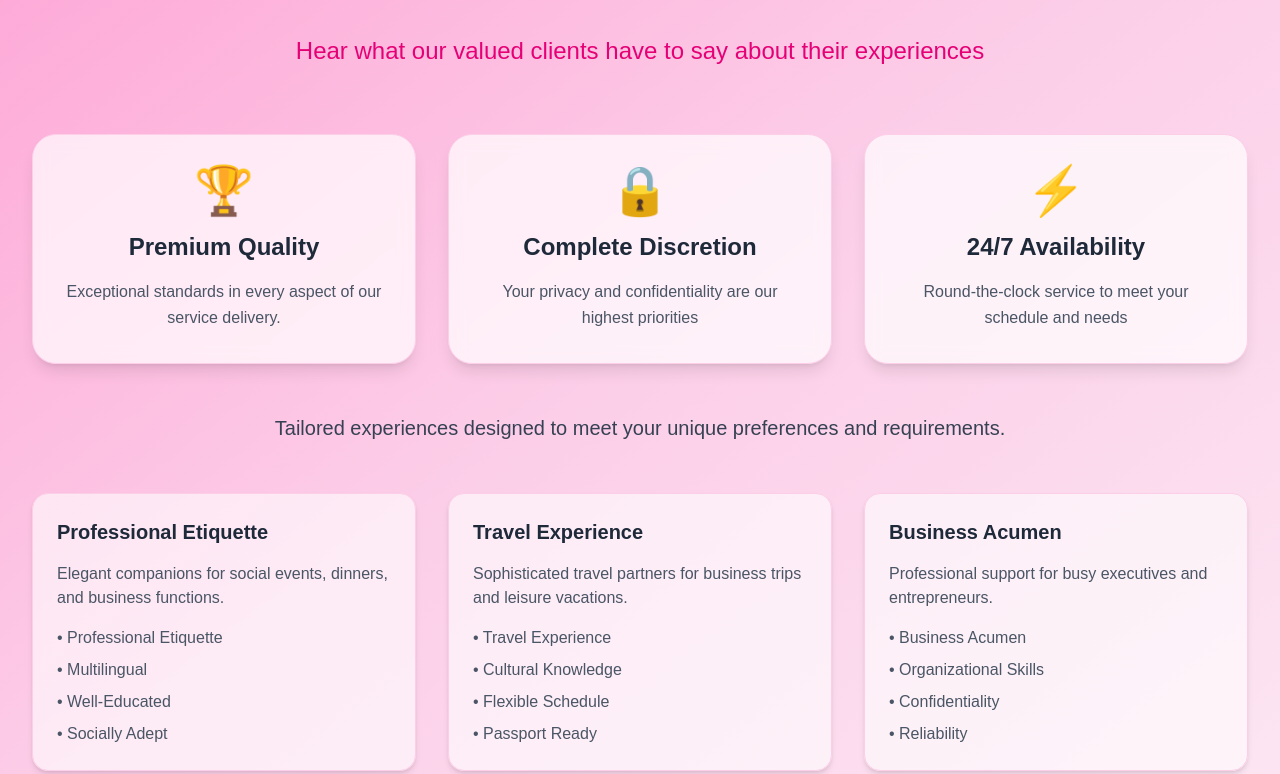
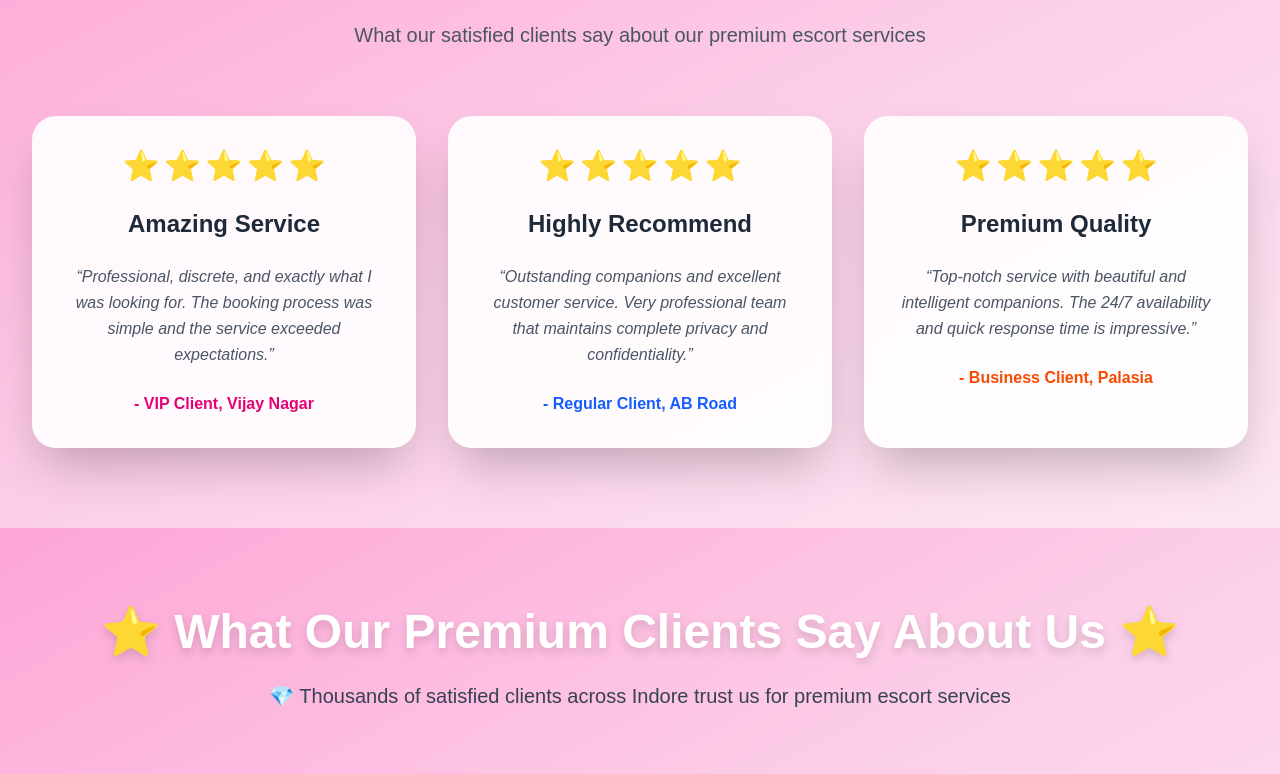
Before and after one commit to anshmydigitalcrown-ui/surat, a Next.js app: page / in a window 1280 px wide. Shown: the part 6460-7234 px from the top of the page. Built offline with nearby package versions, Linux system fonts and the light colour scheme.

Commit message:
Replace old testimonials with new client reviews section - removed Premium Quality cards, added real client testimonials with 5-star ratings below location sections on all pages

```diff
--- a/src/app/gallery/page.tsx
+++ b/src/app/gallery/page.tsx
@@ -349,59 +349,71 @@ export default function Gallery() {
         </div>
       </section>
 
-      {/* Escorts in Surat Content Section */}
+      {/* Client Testimonials */}
       <section className="py-20 bg-gradient-to-br from-pink-300 via-pink-200 to-pink-100">
         <div className="max-w-7xl mx-auto px-4 sm:px-6 lg:px-8">
           <div className="text-center mb-16">
-            <h2 className="text-5xl md:text-6xl font-black text-gray-800 mb-6">
+            <h2 className="text-4xl md:text-5xl font-bold text-gray-800 mb-6">
               Client Testimonials
             </h2>
-            <p className="text-xl md:text-2xl text-pink-600 max-w-4xl mx-auto leading-relaxed">
-              Hear what our valued clients have to say about their experiences
-            </p>
-          </div>
-
-          <div className="text-center mb-12">
-            <p className="text-xl text-gray-700 max-w-4xl mx-auto leading-relaxed">
-              Tailored experiences designed to meet your unique preferences and requirements.
+            <p className="text-xl text-gray-600 max-w-4xl mx-auto leading-relaxed">
+              What our satisfied clients say about our premium escort services
             </p>
           </div>
 
           <div className="grid grid-cols-1 md:grid-cols-3 gap-8">
-            {/* Professional Etiquette */}
-            <div className="bg-white/60 rounded-2xl p-6 border border-pink-200 shadow-md">
-              <h4 className="text-xl font-bold text-gray-800 mb-4">Professional Etiquette</h4>
-              <p className="text-gray-600 mb-4">Elegant companions for social events, dinners, and business functions.</p>
-              <ul className="space-y-2 text-gray-600">
-                <li>• Professional Etiquette</li>
-                <li>• Multilingual</li>
-                <li>• Well-Educated</li>
-                <li>• Socially Adept</li>
-              </ul>
+            {/* Amazing Service */}
+            <div className="bg-white/90 backdrop-blur-sm rounded-3xl p-8 text-center shadow-2xl hover:shadow-3xl transition-all duration-300 transform hover:scale-105">
+              <div className="flex justify-center mb-6">
+                <div className="flex space-x-1">
+                  <span className="text-3xl text-yellow-500">⭐</span>
+                  <span className="text-3xl text-yellow-500">⭐</span>
+                  <span className="text-3xl text-yellow-500">⭐</span>
+                  <span className="text-3xl text-yellow-500">⭐</span>
+                  <span className="text-3xl text-yellow-500">⭐</span>
+                </div>
+              </div>
+              <h3 className="text-2xl font-bold text-gray-800 mb-6">Amazing Service</h3>
+              <p className="text-gray-600 italic leading-relaxed mb-6">
+                &ldquo;Professional, discrete, and exactly what I was looking for. The booking process was simple and the service exceeded expectations.&rdquo;
+              </p>
+              <p className="text-pink-600 font-bold">- VIP Client, Vijay Nagar</p>
             </div>
 
-            {/* Travel Experience */}
-            <div className="bg-white/60 rounded-2xl p-6 border border-pink-200 shadow-md">
-              <h4 className="text-xl font-bold text-gray-800 mb-4">Travel Experience</h4>
-              <p className="text-gray-600 mb-4">Sophisticated travel partners for business trips and leisure vacations.</p>
-              <ul className="space-y-2 text-gray-600">
-                <li>• Travel Experience</li>
-                <li>• Cultural Knowledge</li>
-                <li>• Flexible Schedule</li>
-                <li>• Passport Ready</li>
-              </ul>
+            {/* Highly Recommend */}
+            <div className="bg-white/90 backdrop-blur-sm rounded-3xl p-8 text-center shadow-2xl hover:shadow-3xl transition-all duration-300 transform hover:scale-105">
+              <div className="flex justify-center mb-6">
+                <div className="flex space-x-1">
+                  <span className="text-3xl text-yellow-500">⭐</span>
+                  <span className="text-3xl text-yellow-500">⭐</span>
+                  <span className="text-3xl text-yellow-500">⭐</span>
+                  <span className="text-3xl text-yellow-500">⭐</span>
+                  <span className="text-3xl text-yellow-500">⭐</span>
+                </div>
+              </div>
+              <h3 className="text-2xl font-bold text-gray-800 mb-6">Highly Recommend</h3>
+              <p className="text-gray-600 italic leading-relaxed mb-6">
+                &ldquo;Outstanding companions and excellent customer service. Very professional team that maintains complete privacy and confidentiality.&rdquo;
+              </p>
+              <p className="text-blue-600 font-bold">- Regular Client, AB Road</p>
             </div>
 
-            {/* Business Acumen */}
-            <div className="bg-white/60 rounded-2xl p-6 border border-pink-200 shadow-md">
-              <h4 className="text-xl font-bold text-gray-800 mb-4">Business Acumen</h4>
-              <p className="text-gray-600 mb-4">Professional support for busy executives and entrepreneurs.</p>
-              <ul className="space-y-2 text-gray-600">
-                <li>• Business Acumen</li>
-                <li>• Organizational Skills</li>
-                <li>• Confidentiality</li>
-                <li>• Reliability</li>
-              </ul>
+            {/* Premium Quality */}
+            <div className="bg-white/90 backdrop-blur-sm rounded-3xl p-8 text-center shadow-2xl hover:shadow-3xl transition-all duration-300 transform hover:scale-105">
+              <div className="flex justify-center mb-6">
+                <div className="flex space-x-1">
+                  <span className="text-3xl text-yellow-500">⭐</span>
+                  <span className="text-3xl text-yellow-500">⭐</span>
+                  <span className="text-3xl text-yellow-500">⭐</span>
+                  <span className="text-3xl text-yellow-500">⭐</span>
+                  <span className="text-3xl text-yellow-500">⭐</span>
+                </div>
+              </div>
+              <h3 className="text-2xl font-bold text-gray-800 mb-6">Premium Quality</h3>
+              <p className="text-gray-600 italic leading-relaxed mb-6">
+                &ldquo;Top-notch service with beautiful and intelligent companions. The 24/7 availability and quick response time is impressive.&rdquo;
+              </p>
+              <p className="text-orange-600 font-bold">- Business Client, Palasia</p>
             </div>
           </div>
         </div>
--- a/src/app/page.tsx
+++ b/src/app/page.tsx
@@ -444,88 +444,71 @@ export default function Home() {
         </div>
       </section>
 
-      {/* Escorts in Surat Content Section */}
+      {/* Client Testimonials */}
       <section className="py-20 bg-gradient-to-br from-pink-300 via-pink-200 to-pink-100">
         <div className="max-w-7xl mx-auto px-4 sm:px-6 lg:px-8">
           <div className="text-center mb-16">
-            <h2 className="text-5xl md:text-6xl font-black text-gray-800 mb-6">
+            <h2 className="text-4xl md:text-5xl font-bold text-gray-800 mb-6">
               Client Testimonials
             </h2>
-            <p className="text-xl md:text-2xl text-pink-600 max-w-4xl mx-auto leading-relaxed">
-              Hear what our valued clients have to say about their experiences
-            </p>
-          </div>
-
-          <div className="grid grid-cols-1 md:grid-cols-3 gap-8 mb-12">
-            {/* Premium Quality */}
-            <div className="bg-white/70 backdrop-blur-sm rounded-3xl p-8 text-center border border-pink-200 hover:bg-white/80 transition-all duration-300 shadow-lg">
-              <div className="text-5xl mb-4">🏆</div>
-              <h3 className="text-2xl font-bold text-gray-800 mb-4">Premium Quality</h3>
-              <p className="text-gray-600 leading-relaxed">
-                Exceptional standards in every aspect of our service delivery.
-              </p>
-            </div>
-
-            {/* Complete Discretion */}
-            <div className="bg-white/70 backdrop-blur-sm rounded-3xl p-8 text-center border border-pink-200 hover:bg-white/80 transition-all duration-300 shadow-lg">
-              <div className="text-5xl mb-4">🔒</div>
-              <h3 className="text-2xl font-bold text-gray-800 mb-4">Complete Discretion</h3>
-              <p className="text-gray-600 leading-relaxed">
-                Your privacy and confidentiality are our highest priorities
-              </p>
-            </div>
-
-            {/* 24/7 Availability */}
-            <div className="bg-white/70 backdrop-blur-sm rounded-3xl p-8 text-center border border-pink-200 hover:bg-white/80 transition-all duration-300 shadow-lg">
-              <div className="text-5xl mb-4">⚡</div>
-              <h3 className="text-2xl font-bold text-gray-800 mb-4">24/7 Availability</h3>
-              <p className="text-gray-600 leading-relaxed">
-                Round-the-clock service to meet your schedule and needs
-              </p>
-            </div>
-          </div>
-
-          <div className="text-center mb-12">
-            <p className="text-xl text-gray-700 max-w-4xl mx-auto leading-relaxed">
-              Tailored experiences designed to meet your unique preferences and requirements.
+            <p className="text-xl text-gray-600 max-w-4xl mx-auto leading-relaxed">
+              What our satisfied clients say about our premium escort services
             </p>
           </div>
 
           <div className="grid grid-cols-1 md:grid-cols-3 gap-8">
-            {/* Professional Etiquette */}
-            <div className="bg-white/60 rounded-2xl p-6 border border-pink-200 shadow-md">
-              <h4 className="text-xl font-bold text-gray-800 mb-4">Professional Etiquette</h4>
-              <p className="text-gray-600 mb-4">Elegant companions for social events, dinners, and business functions.</p>
-              <ul className="space-y-2 text-gray-600">
-                <li>• Professional Etiquette</li>
-                <li>• Multilingual</li>
-                <li>• Well-Educated</li>
-                <li>• Socially Adept</li>
-              </ul>
+            {/* Amazing Service */}
+            <div className="bg-white/90 backdrop-blur-sm rounded-3xl p-8 text-center shadow-2xl hover:shadow-3xl transition-all duration-300 transform hover:scale-105">
+              <div className="flex justify-center mb-6">
+                <div className="flex space-x-1">
+                  <span className="text-3xl text-yellow-500">⭐</span>
+                  <span className="text-3xl text-yellow-500">⭐</span>
+                  <span className="text-3xl text-yellow-500">⭐</span>
+                  <span className="text-3xl text-yellow-500">⭐</span>
+                  <span className="text-3xl text-yellow-500">⭐</span>
+                </div>
+              </div>
+              <h3 className="text-2xl font-bold text-gray-800 mb-6">Amazing Service</h3>
+              <p className="text-gray-600 italic leading-relaxed mb-6">
+                &ldquo;Professional, discrete, and exactly what I was looking for. The booking process was simple and the service exceeded expectations.&rdquo;
+              </p>
+              <p className="text-pink-600 font-bold">- VIP Client, Vijay Nagar</p>
             </div>
 
-            {/* Travel Experience */}
-            <div className="bg-white/60 rounded-2xl p-6 border border-pink-200 shadow-md">
-              <h4 className="text-xl font-bold text-gray-800 mb-4">Travel Experience</h4>
-              <p className="text-gray-600 mb-4">Sophisticated travel partners for business trips and leisure vacations.</p>
-              <ul className="space-y-2 text-gray-600">
-                <li>• Travel Experience</li>
-                <li>• Cultural Knowledge</li>
-                <li>• Flexible Schedule</li>
-                <li>• Passport Ready</li>
-              </ul>
+            {/* Highly Recommend */}
+            <div className="bg-white/90 backdrop-blur-sm rounded-3xl p-8 text-center shadow-2xl hover:shadow-3xl transition-all duration-300 transform hover:scale-105">
+              <div className="flex justify-center mb-6">
+                <div className="flex space-x-1">
+                  <span className="text-3xl text-yellow-500">⭐</span>
+                  <span className="text-3xl text-yellow-500">⭐</span>
+                  <span className="text-3xl text-yellow-500">⭐</span>
+                  <span className="text-3xl text-yellow-500">⭐</span>
+                  <span className="text-3xl text-yellow-500">⭐</span>
+                </div>
+              </div>
+              <h3 className="text-2xl font-bold text-gray-800 mb-6">Highly Recommend</h3>
+              <p className="text-gray-600 italic leading-relaxed mb-6">
+                &ldquo;Outstanding companions and excellent customer service. Very professional team that maintains complete privacy and confidentiality.&rdquo;
+              </p>
+              <p className="text-blue-600 font-bold">- Regular Client, AB Road</p>
             </div>
 
-            {/* Business Acumen */}
-            <div className="bg-white/60 rounded-2xl p-6 border border-pink-200 shadow-md">
-              <h4 className="text-xl font-bold text-gray-800 mb-4">Business Acumen</h4>
-              <p className="text-gray-600 mb-4">Professional support for busy executives and entrepreneurs.</p>
-              <ul className="space-y-2 text-gray-600">
-                <li>• Business Acumen</li>
-                <li>• Organizational Skills</li>
-                <li>• Confidentiality</li>
-                <li>• Reliability</li>
-              </ul>
+            {/* Premium Quality */}
+            <div className="bg-white/90 backdrop-blur-sm rounded-3xl p-8 text-center shadow-2xl hover:shadow-3xl transition-all duration-300 transform hover:scale-105">
+              <div className="flex justify-center mb-6">
+                <div className="flex space-x-1">
+                  <span className="text-3xl text-yellow-500">⭐</span>
+                  <span className="text-3xl text-yellow-500">⭐</span>
+                  <span className="text-3xl text-yellow-500">⭐</span>
+                  <span className="text-3xl text-yellow-500">⭐</span>
+                  <span className="text-3xl text-yellow-500">⭐</span>
+                </div>
+              </div>
+              <h3 className="text-2xl font-bold text-gray-800 mb-6">Premium Quality</h3>
+              <p className="text-gray-600 italic leading-relaxed mb-6">
+                &ldquo;Top-notch service with beautiful and intelligent companions. The 24/7 availability and quick response time is impressive.&rdquo;
+              </p>
+              <p className="text-orange-600 font-bold">- Business Client, Palasia</p>
             </div>
           </div>
         </div>
--- a/src/app/services/page.tsx
+++ b/src/app/services/page.tsx
@@ -302,88 +302,71 @@ export default function Services() {
         </div>
       </section>
 
-      {/* Escorts in Surat Content Section */}
+      {/* Client Testimonials */}
       <section className="py-20 bg-gradient-to-br from-pink-300 via-pink-200 to-pink-100">
         <div className="max-w-7xl mx-auto px-4 sm:px-6 lg:px-8">
           <div className="text-center mb-16">
-            <h2 className="text-5xl md:text-6xl font-black text-gray-800 mb-6">
+            <h2 className="text-4xl md:text-5xl font-bold text-gray-800 mb-6">
               Client Testimonials
             </h2>
-            <p className="text-xl md:text-2xl text-pink-600 max-w-4xl mx-auto leading-relaxed">
-              Hear what our valued clients have to say about their experiences
-            </p>
-          </div>
-
-          <div className="grid grid-cols-1 md:grid-cols-3 gap-8 mb-12">
-            {/* Premium Quality */}
-            <div className="bg-white/70 backdrop-blur-sm rounded-3xl p-8 text-center border border-pink-200 hover:bg-white/80 transition-all duration-300 shadow-lg">
-              <div className="text-5xl mb-4">🏆</div>
-              <h3 className="text-2xl font-bold text-gray-800 mb-4">Premium Quality</h3>
-              <p className="text-gray-600 leading-relaxed">
-                Exceptional standards in every aspect of our service delivery.
-              </p>
-            </div>
-
-            {/* Complete Discretion */}
-            <div className="bg-white/70 backdrop-blur-sm rounded-3xl p-8 text-center border border-pink-200 hover:bg-white/80 transition-all duration-300 shadow-lg">
-              <div className="text-5xl mb-4">🔒</div>
-              <h3 className="text-2xl font-bold text-gray-800 mb-4">Complete Discretion</h3>
-              <p className="text-gray-600 leading-relaxed">
-                Your privacy and confidentiality are our highest priorities
-              </p>
-            </div>
-
-            {/* 24/7 Availability */}
-            <div className="bg-white/70 backdrop-blur-sm rounded-3xl p-8 text-center border border-pink-200 hover:bg-white/80 transition-all duration-300 shadow-lg">
-              <div className="text-5xl mb-4">⚡</div>
-              <h3 className="text-2xl font-bold text-gray-800 mb-4">24/7 Availability</h3>
-              <p className="text-gray-600 leading-relaxed">
-                Round-the-clock service to meet your schedule and needs
-              </p>
-            </div>
-          </div>
-
-          <div className="text-center mb-12">
-            <p className="text-xl text-gray-700 max-w-4xl mx-auto leading-relaxed">
-              Tailored experiences designed to meet your unique preferences and requirements.
+            <p className="text-xl text-gray-600 max-w-4xl mx-auto leading-relaxed">
+              What our satisfied clients say about our premium escort services
             </p>
           </div>
 
           <div className="grid grid-cols-1 md:grid-cols-3 gap-8">
-            {/* Professional Etiquette */}
-            <div className="bg-white/60 rounded-2xl p-6 border border-pink-200 shadow-md">
-              <h4 className="text-xl font-bold text-gray-800 mb-4">Professional Etiquette</h4>
-              <p className="text-gray-600 mb-4">Elegant companions for social events, dinners, and business functions.</p>
-              <ul className="space-y-2 text-gray-600">
-                <li>• Professional Etiquette</li>
-                <li>• Multilingual</li>
-                <li>• Well-Educated</li>
-                <li>• Socially Adept</li>
-              </ul>
+            {/* Amazing Service */}
+            <div className="bg-white/90 backdrop-blur-sm rounded-3xl p-8 text-center shadow-2xl hover:shadow-3xl transition-all duration-300 transform hover:scale-105">
+              <div className="flex justify-center mb-6">
+                <div className="flex space-x-1">
+                  <span className="text-3xl text-yellow-500">⭐</span>
+                  <span className="text-3xl text-yellow-500">⭐</span>
+                  <span className="text-3xl text-yellow-500">⭐</span>
+                  <span className="text-3xl text-yellow-500">⭐</span>
+                  <span className="text-3xl text-yellow-500">⭐</span>
+                </div>
+              </div>
+              <h3 className="text-2xl font-bold text-gray-800 mb-6">Amazing Service</h3>
+              <p className="text-gray-600 italic leading-relaxed mb-6">
+                &ldquo;Professional, discrete, and exactly what I was looking for. The booking process was simple and the service exceeded expectations.&rdquo;
+              </p>
+              <p className="text-pink-600 font-bold">- VIP Client, Vijay Nagar</p>
             </div>
 
-            {/* Travel Experience */}
-            <div className="bg-white/60 rounded-2xl p-6 border border-pink-200 shadow-md">
-              <h4 className="text-xl font-bold text-gray-800 mb-4">Travel Experience</h4>
-              <p className="text-gray-600 mb-4">Sophisticated travel partners for business trips and leisure vacations.</p>
-              <ul className="space-y-2 text-gray-600">
-                <li>• Travel Experience</li>
-                <li>• Cultural Knowledge</li>
-                <li>• Flexible Schedule</li>
-                <li>• Passport Ready</li>
-              </ul>
+            {/* Highly Recommend */}
+            <div className="bg-white/90 backdrop-blur-sm rounded-3xl p-8 text-center shadow-2xl hover:shadow-3xl transition-all duration-300 transform hover:scale-105">
+              <div className="flex justify-center mb-6">
+                <div className="flex space-x-1">
+                  <span className="text-3xl text-yellow-500">⭐</span>
+                  <span className="text-3xl text-yellow-500">⭐</span>
+                  <span className="text-3xl text-yellow-500">⭐</span>
+                  <span className="text-3xl text-yellow-500">⭐</span>
+                  <span className="text-3xl text-yellow-500">⭐</span>
+                </div>
+              </div>
+              <h3 className="text-2xl font-bold text-gray-800 mb-6">Highly Recommend</h3>
+              <p className="text-gray-600 italic leading-relaxed mb-6">
+                &ldquo;Outstanding companions and excellent customer service. Very professional team that maintains complete privacy and confidentiality.&rdquo;
+              </p>
+              <p className="text-blue-600 font-bold">- Regular Client, AB Road</p>
             </div>
 
-            {/* Business Acumen */}
-            <div className="bg-white/60 rounded-2xl p-6 border border-pink-200 shadow-md">
-              <h4 className="text-xl font-bold text-gray-800 mb-4">Business Acumen</h4>
-              <p className="text-gray-600 mb-4">Professional support for busy executives and entrepreneurs.</p>
-              <ul className="space-y-2 text-gray-600">
-                <li>• Business Acumen</li>
-                <li>• Organizational Skills</li>
-                <li>• Confidentiality</li>
-                <li>• Reliability</li>
-              </ul>
+            {/* Premium Quality */}
+            <div className="bg-white/90 backdrop-blur-sm rounded-3xl p-8 text-center shadow-2xl hover:shadow-3xl transition-all duration-300 transform hover:scale-105">
+              <div className="flex justify-center mb-6">
+                <div className="flex space-x-1">
+                  <span className="text-3xl text-yellow-500">⭐</span>
+                  <span className="text-3xl text-yellow-500">⭐</span>
+                  <span className="text-3xl text-yellow-500">⭐</span>
+                  <span className="text-3xl text-yellow-500">⭐</span>
+                  <span className="text-3xl text-yellow-500">⭐</span>
+                </div>
+              </div>
+              <h3 className="text-2xl font-bold text-gray-800 mb-6">Premium Quality</h3>
+              <p className="text-gray-600 italic leading-relaxed mb-6">
+                &ldquo;Top-notch service with beautiful and intelligent companions. The 24/7 availability and quick response time is impressive.&rdquo;
+              </p>
+              <p className="text-orange-600 font-bold">- Business Client, Palasia</p>
             </div>
           </div>
         </div>
```
